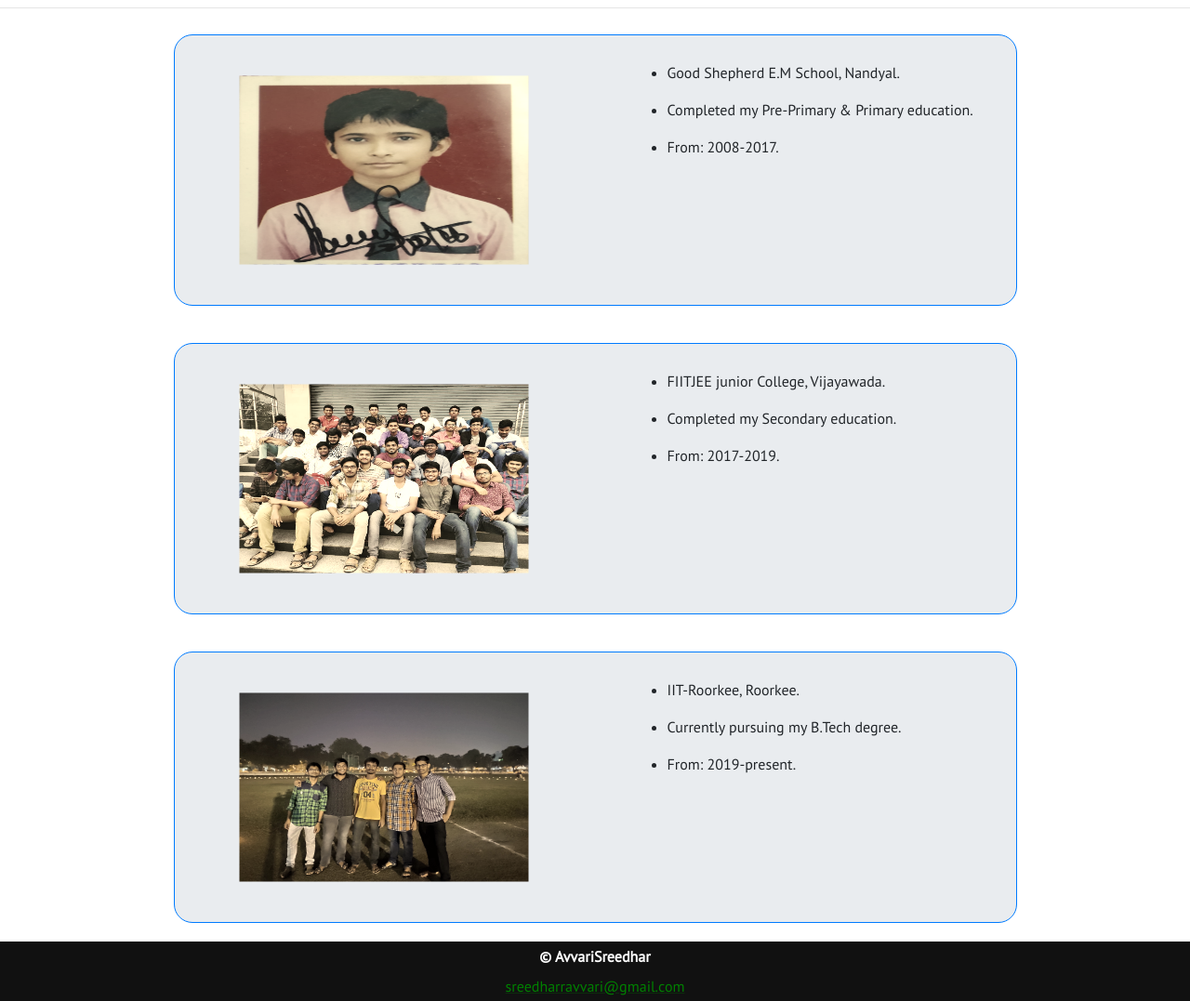
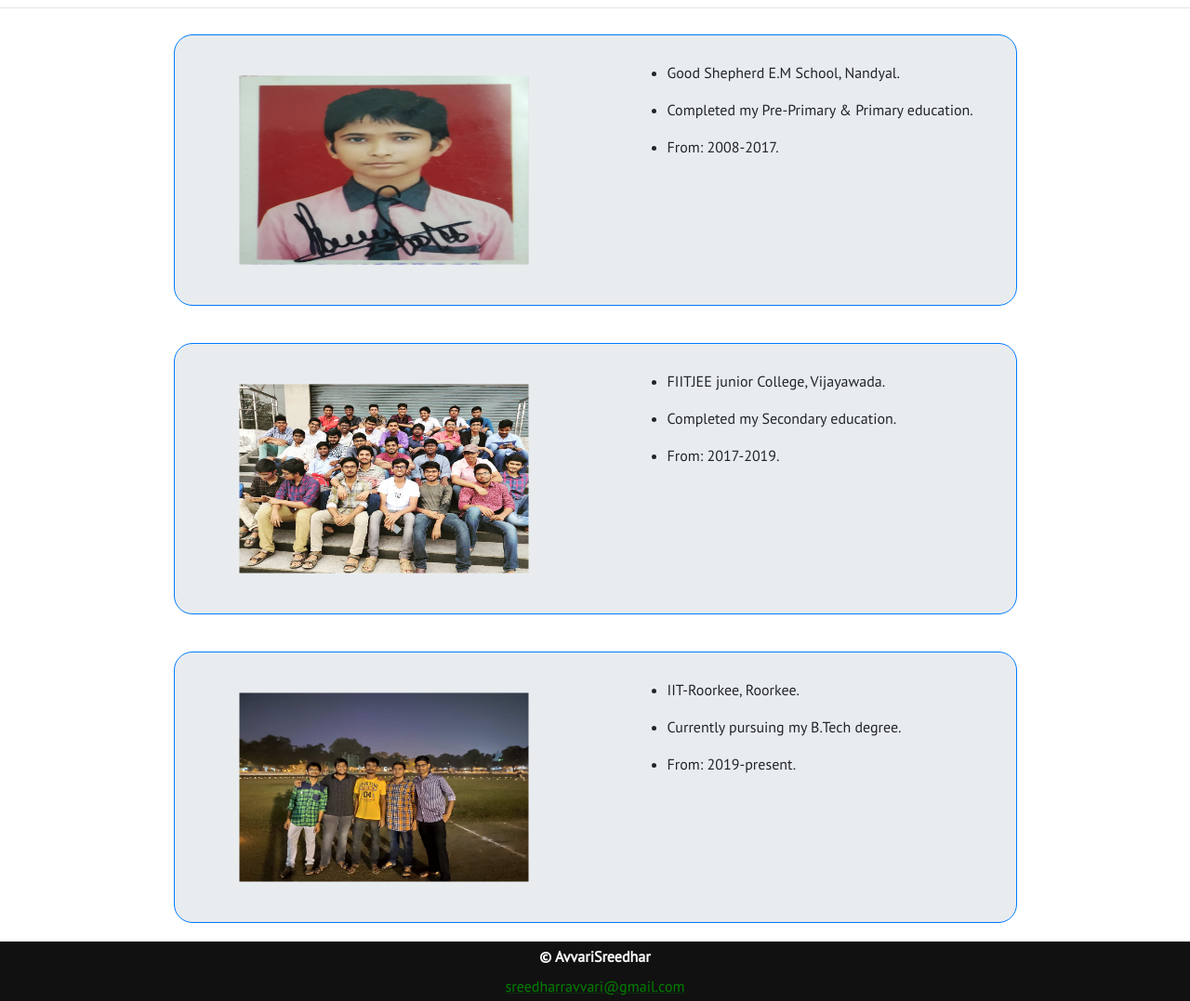
Before and after one commit to AvvariSreedhar/homepage, a PHP site: page /education.html in a window 1280 px wide. Shown: the part 56-1133 px from the top of the page at 93% size. Run offline with PHP 8.4, Linux system fonts and the light colour scheme; some libraries are stand-ins or nearby versions.

Commit message:
Fix style.

```diff
--- a/index.html
+++ b/index.html
@@ -7,6 +7,7 @@
     <meta name="description" content="Hello, there! this is my homepage built as an assignment for Harvard's cs50.">
     <meta name="keywords" content="Avvari Sreedhar, Homepage, cs50">
     <meta name="viewport" content="width=device-width, initial-scale=1.0">
+    <meta name="theme-color" content="#999999"/>
     <link href="https://fonts.googleapis.com/css2?family=PT+Sans&display=swap" rel="stylesheet">
     <link href="https://stackpath.bootstrapcdn.com/bootstrap/4.1.3/css/bootstrap.min.css" rel="stylesheet">
     <script src="https://code.jquery.com/jquery-3.2.1.slim.min.js"
--- a/styles0.css
+++ b/styles0.css
@@ -83,7 +83,6 @@ p a:hover
     border: 2px solid transparent;
     border-radius: 3px;
     box-sizing: border-box;
-    filter: sepia(50%);
     transform: scale(0.9);
     transition: all 250ms;
 }
@@ -91,7 +90,6 @@ p a:hover
 .myPhotos:hover
 {
     cursor: pointer;
-    filter: none;
     border: 2px solid red;
 }
 
--- a/styles1.css
+++ b/styles1.css
@@ -4,12 +4,13 @@
     display: flex;
     flex-direction: column;
     align-items: center;
+    overflow-x: hidden;
 }
 
 .container1
 {
     display: flex;
-    flex-flow: row wrap  ;
+    flex-flow: row wrap;
     justify-content: center;
     border: 1px solid #007bff;
     background-color: #e9ecef;
```
